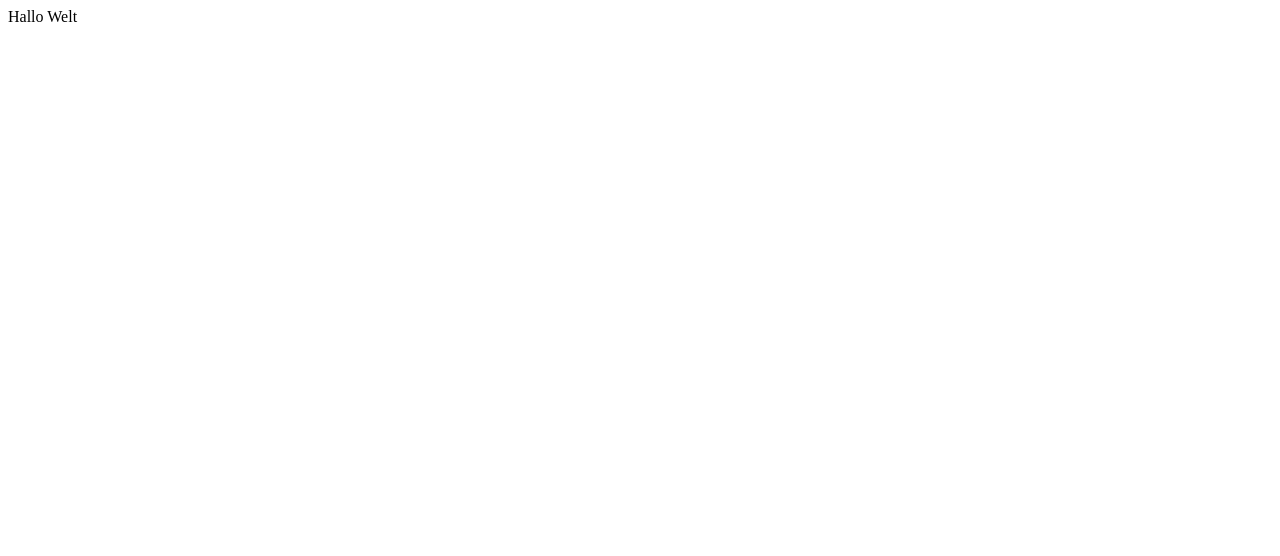
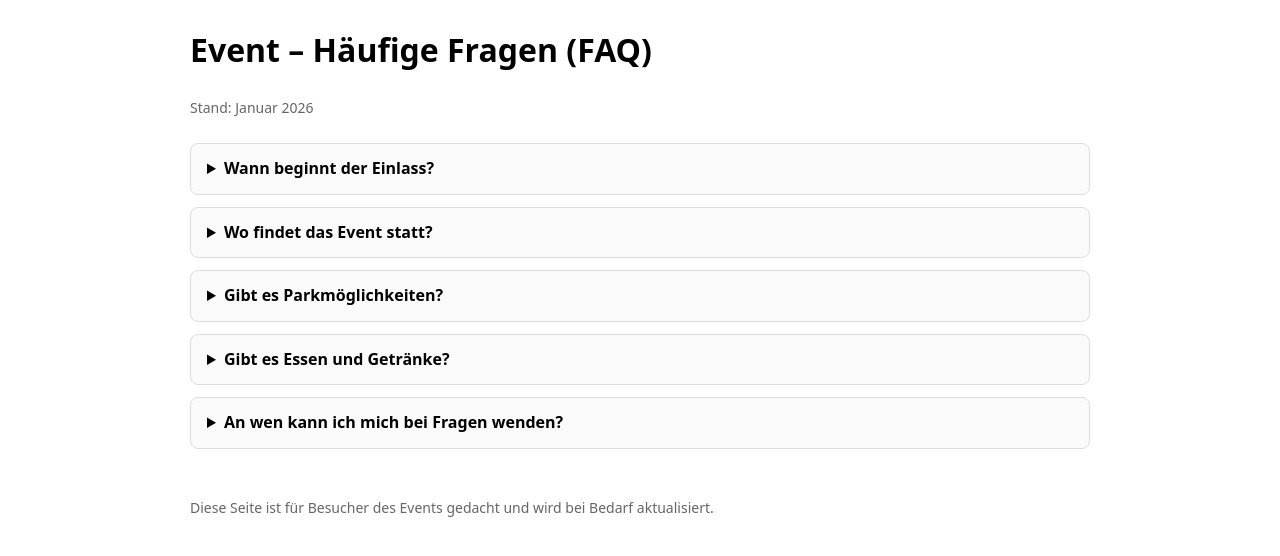
Before and after one commit to artjombrot-bit/event-einladung, a plain HTML site: page index.html in a window 1280 px wide. Drawn offline with Linux system fonts and the light colour scheme.

Commit message:
Update index.html

```diff
--- a/index.html
+++ b/index.html
@@ -1 +1,85 @@
-Hallo Welt
+<!doctype html>
+<html lang="de">
+<head>
+  <meta charset="utf-8">
+  <title>Invitation</title>
+  <meta name="viewport" content="width=device-width, initial-scale=1">
+
+  <style>
+    body {
+      font-family: system-ui, -apple-system, BlinkMacSystemFont, "Segoe UI", Arial, sans-serif;
+      margin: 0;
+      padding: 24px;
+      max-width: 900px;
+      margin-left: auto;
+      margin-right: auto;
+      line-height: 1.6;
+    }
+
+    h1 {
+      margin-top: 0;
+    }
+
+    .hint {
+      color: #666;
+      font-size: 14px;
+      margin-bottom: 24px;
+    }
+
+    details {
+      border: 1px solid #ddd;
+      border-radius: 8px;
+      padding: 12px 16px;
+      margin-bottom: 12px;
+      background: #fafafa;
+    }
+
+    summary {
+      cursor: pointer;
+      font-weight: 600;
+    }
+
+    footer {
+      margin-top: 48px;
+      font-size: 14px;
+      color: #666;
+    }
+  </style>
+</head>
+
+<body>
+
+  <h1>Event – Häufige Fragen (FAQ)</h1>
+  <div class="hint">Stand: Januar 2026</div>
+
+  <details>
+    <summary>Wann beginnt der Einlass?</summary>
+    <p>Der Einlass beginnt um 18:00 Uhr.</p>
+  </details>
+
+  <details>
+    <summary>Wo findet das Event statt?</summary>
+    <p>Die Veranstaltung findet im Hauptgebäude statt. Der Eingang ist ausgeschildert.</p>
+  </details>
+
+  <details>
+    <summary>Gibt es Parkmöglichkeiten?</summary>
+    <p>Es stehen nur begrenzte Parkplätze zur Verfügung. Wir empfehlen die Anreise mit öffentlichen Verkehrsmitteln.</p>
+  </details>
+
+  <details>
+    <summary>Gibt es Essen und Getränke?</summary>
+    <p>Ja, während des Events werden Speisen und Getränke angeboten.</p>
+  </details>
+
+  <details>
+    <summary>An wen kann ich mich bei Fragen wenden?</summary>
+    <p>Bitte wenden Sie sich vor Ort an das Organisationsteam oder den Info-Desk.</p>
+  </details>
+
+  <footer>
+    Diese Seite ist für Besucher des Events gedacht und wird bei Bedarf aktualisiert.
+  </footer>
+
+</body>
+</html>
```
